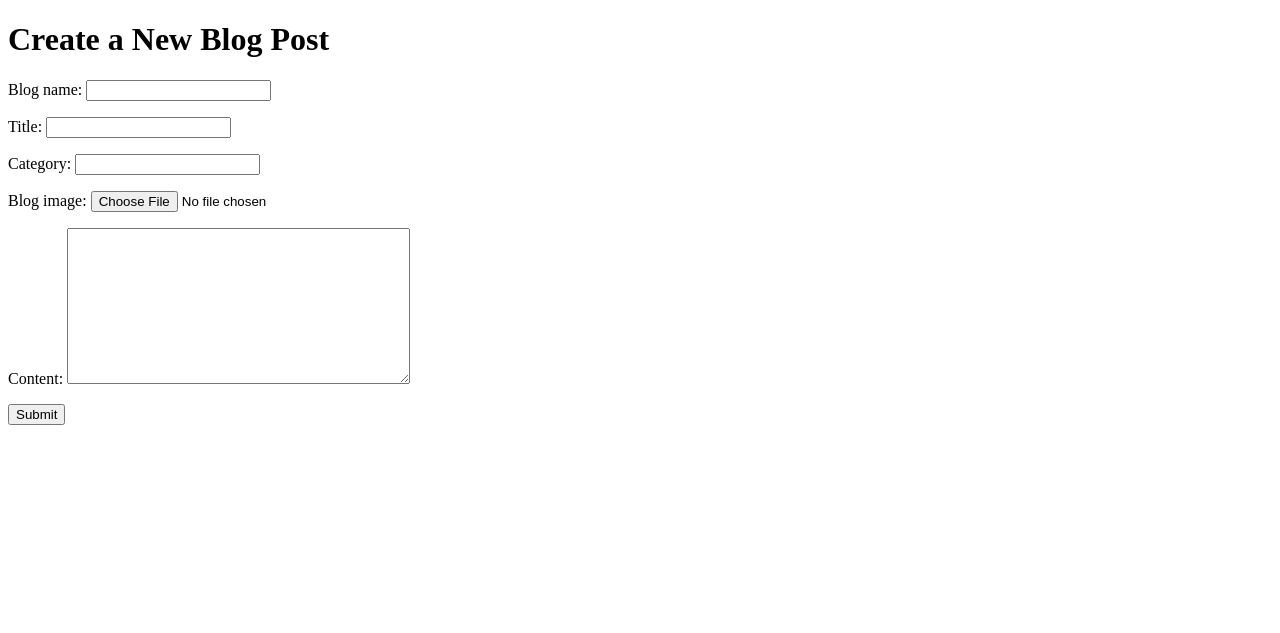
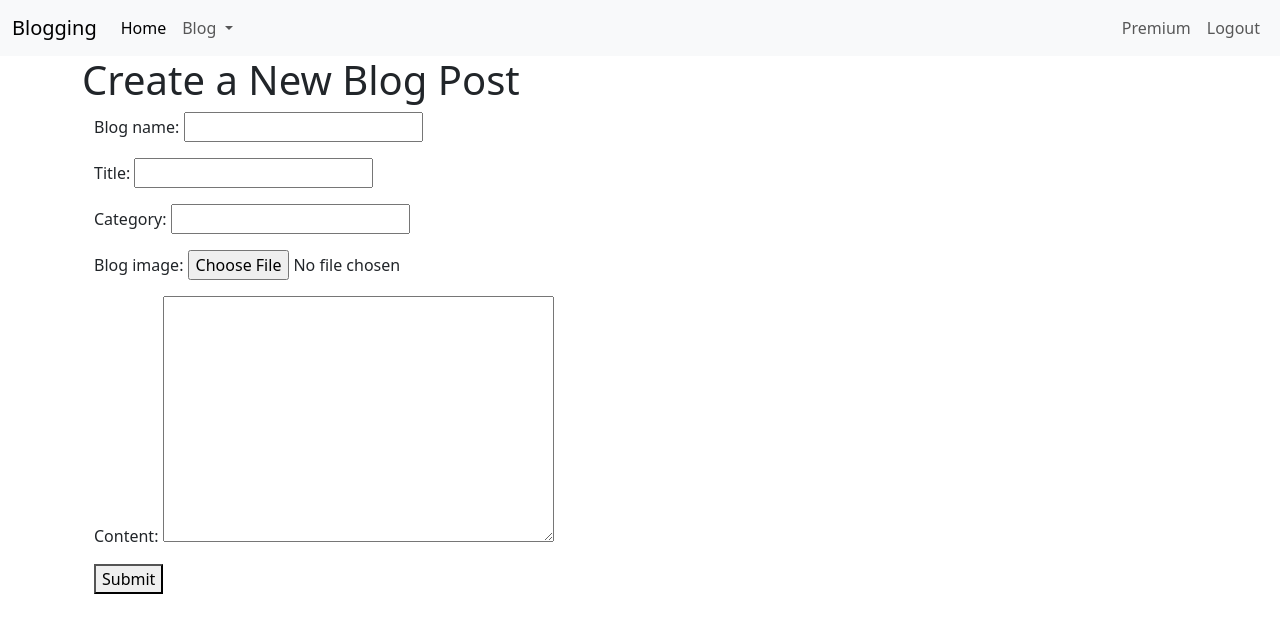
Before and after one commit to Riya20khandelwal/Blogging-Website, a Django app: page /create_blog in a window 1280 px wide. Shown: the top 633 px of the page. Run offline with Django 5.2, Linux system fonts and the light colour scheme; a user stored in the database is signed in.

Commit message:
blog_details_added

```diff
--- /dev/null
+++ b/blogs/templates/base.html
@@ -0,0 +1,47 @@
+<!doctype html>
+<html lang="en">
+  <head>
+    <meta charset="utf-8">
+    <meta name="viewport" content="width=device-width, initial-scale=1">
+    <title>{% block title %} {% endblock title %} </title>
+    <link href="https://cdn.jsdelivr.net/npm/bootstrap@5.3.3/dist/css/bootstrap.min.css" rel="stylesheet" integrity="sha384-QWTKZyjpPEjISv5WaRU9OFeRpok6YctnYmDr5pNlyT2bRjXh0JMhjY6hW+ALEwIH" crossorigin="anonymous">
+  </head>
+  <body>
+    <nav class="navbar navbar-expand-lg bg-light">
+        <div class="container-fluid">
+          <a class="navbar-brand" href="{% url 'index' %}">Blogging</a>
+          <button class="navbar-toggler" type="button" data-bs-toggle="collapse" data-bs-target="#navbarSupportedContent" aria-controls="navbarSupportedContent" aria-expanded="false" aria-label="Toggle navigation">
+            <span class="navbar-toggler-icon"></span>
+          </button>
+          <div class="collapse navbar-collapse" id="navbarSupportedContent">
+            <ul class="navbar-nav me-auto mb-2 mb-lg-0">
+              <li class="nav-item">
+                <a class="nav-link active" aria-current="page" href="{% url 'index' %}">Home</a>
+              </li>
+              <li class="nav-item dropdown">
+                <a class="nav-link dropdown-toggle" href="#" role="button" data-bs-toggle="dropdown" aria-expanded="false">
+                  Blog
+                </a>
+                <ul class="dropdown-menu">
+                  <li><a class="dropdown-item" href="{% url 'create_blog' %}">Create Blog</a></li>
+                  <li><a class="dropdown-item" href="{% url 'blog_list' %}">Blog List</a></li>
+                </ul>
+              </li>
+            </ul>
+            <ul class="navbar-nav mb-2 mb-lg-0">
+              <li class="nav-item">
+                <a class="nav-link" href="#">Premium</a>
+              </li>
+              <li class="nav-item">
+                <a class="nav-link" href="{% url 'logout' %}">Logout</a>
+              </li>
+            </ul>
+          </div>
+        </div>
+      </nav>
+      <div class="container">
+        {% block content %}{% endblock content %}
+      </div>
+    <script src="https://cdn.jsdelivr.net/npm/bootstrap@5.3.3/dist/js/bootstrap.bundle.min.js" integrity="sha384-YvpcrYf0tY3lHB60NNkmXc5s9fDVZLESaAA55NDzOxhy9GkcIdslK1eN7N6jIeHz" crossorigin="anonymous"></script>
+  </body>
+</html>
--- a/blogs/templates/create_blog.html
+++ b/blogs/templates/create_blog.html
@@ -1,18 +1,14 @@
-<!-- create_blog.html -->
+{% extends "base.html" %}
 
-<!DOCTYPE html>
-<html lang="en">
-<head>
-    <meta charset="UTF-8">
-    <meta name="viewport" content="width=device-width, initial-scale=1.0">
-    <title>Create Blog</title>
-</head>
-<body>
+{% block title %} Create Blog {% endblock title %}
+
+{% block content %}
     <h1>Create a New Blog Post</h1>
+    <div class="container">
     <form method="post" enctype="multipart/form-data">
         {% csrf_token %}
         {{ form.as_p }}
         <button type="submit">Submit</button>
     </form>
-</body>
-</html>
+    </div>
+{% endblock content %}
--- a/blogs/templates/login.html
+++ b/blogs/templates/login.html
@@ -12,7 +12,7 @@
         {% csrf_token %}
         {{form.as_p}}
         <button type="submit" class="btn btn-primary">Login</button>
-
+        <a href="{% url 'register' %}" class="btn btn-secondary">Sign Up</a>
     </form>
 </div>
 </body>
--- a/blogs/urls.py
+++ b/blogs/urls.py
@@ -8,5 +8,7 @@ urlpatterns = [
     path('logout/', user_logout, name='logout'),
     path('verify_otp/', verify_otp, name='verify_otp'),
     path('create_blog', create_blog, name='create_blog'),
+    path("blog_list", blog_list, name="blog_list"),
+    path('blog/<int:blog_id>/', blog_detail, name='blog_detail'),
 
 ]
--- a/blogs/views.py
+++ b/blogs/views.py
@@ -86,6 +86,7 @@ def user_login(request):
         form = LoginForm()
     return render(request, 'login.html', {'form': form})
 
+
 @login_required
 def create_blog(request):
     if request.method == 'POST':
@@ -100,30 +101,37 @@ def create_blog(request):
         form = BlogForm()
     return render(request, 'create_blog.html', {'form': form})
 
-# @never_cache
-# @login_required(login_url='login/')
-# def create_blog(request):
-#     if request.method == 'POST':
-#         user= request.user
-#         blog_name = request.POST['blog_name']
-#         title = request.POST['title']
-#         category = request.POST['category']
-#         content = request.POST['content']
-#         blog_image =  request.FILES.get('blog_image')
-#         Blog(author=user,
-#              blog_name=blog_name,
-#              title=title,
-#              category=category,
-#              blog_image=blog_image,
-#              content=content).save()
-#         return redirect('home')
-#     return render(request,'createBlog.html')
 
-# def get_blog(request):
-#     data = Blog.objects.all()
-#     return render(request,'blog_list.html', {'data':data})
+# def blog_list(request):
+#     blogs = Blog.objects.all()
+#     blog_data = []
 
-# logout page
+#     for blog in blogs:
+#         blog_data.append({
+#             'id': blog.id,
+#             'title': blog.title,
+#             'author': blog.author.username,  # assuming the CustomUser model has a username field
+#             'image_url': blog.blog_image.url if blog.blog_image else None,
+#             'post_date': blog.post_date.strftime('%Y-%m-%d %H:%M:%S'),
+#             'category': blog.category
+#         })
+
+#     return JsonResponse(blog_data, safe=False)
+
+@never_cache
+@login_required(login_url='login/')
+def blog_list(request):
+    blogs = Blog.objects.all()
+    return render(request, 'blog_list.html', {'blogs': blogs})
+
+@never_cache
+@login_required(login_url='login/')
+def blog_detail(request, blog_id):
+    blog = Blog.objects.filter(id=blog_id).first()
+    print(blog.title, 77777777)
+    return render(request, 'blog_detail.html', {'blog':blog})
+
+
 @never_cache
 @login_required(login_url='login/')
 def user_logout(request):
```
Also changed, not shown: blogs/templates/blog_detail.html (added, +24 -0 lines), blogs/templates/blog_list.html (added, +42 -0 lines), blogs/templates/homeBlog.html (+8 -44 lines), blogs/templates/register.html (+1 -58 lines), db.sqlite3.
